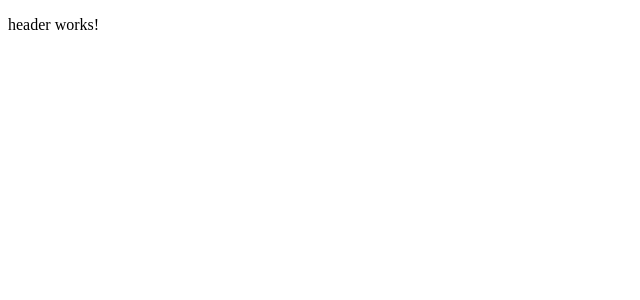
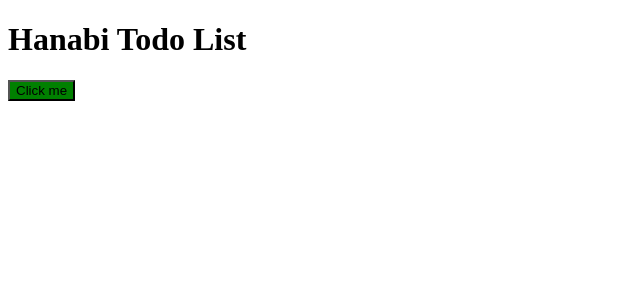
Before and after one commit to alejandro-ao/angular-todo-list, an Angular app: page / in a window 1280 px wide. Shown: the top 300 px of the page, without its empty margins (0-640 px from the left). Built offline with nearby package versions, Linux system fonts and the light colour scheme.

Commit message:
feat(header): create button component

```diff
--- a/src/app/app.module.ts
+++ b/src/app/app.module.ts
@@ -3,11 +3,13 @@ import { BrowserModule } from '@angular/platform-browser';
 
 import { AppComponent } from './app.component';
 import { HeaderComponent } from './components/header/header.component';
+import { ButtonComponent } from './components/button/button.component';
 
 @NgModule({
   declarations: [
     AppComponent,
-    HeaderComponent
+    HeaderComponent,
+    ButtonComponent
   ],
   imports: [
     BrowserModule
--- /dev/null
+++ b/src/app/components/button/button.component.html
@@ -0,0 +1,3 @@
+<button [ngStyle]="{ 'background-color': color }" (click)="onClick()">
+  {{ text }}
+</button>
--- /dev/null
+++ b/src/app/components/button/button.component.ts
@@ -0,0 +1,19 @@
+import { Component, Input, OnInit } from '@angular/core';
+
+@Component({
+  selector: 'app-button',
+  templateUrl: './button.component.html',
+  styleUrls: ['./button.component.css'],
+})
+export class ButtonComponent implements OnInit {
+  constructor() {}
+
+  ngOnInit(): void {}
+
+  @Input() text: string = '';
+  @Input() color: string = '';
+
+  onClick() {
+    console.log('Button clicked');
+  }
+}
--- a/src/app/components/header/header.component.html
+++ b/src/app/components/header/header.component.html
@@ -1 +1,5 @@
-<p>header works!</p>
+<div>
+  <h1>{{ title }}</h1>
+
+  <app-button text="Click me" color="green"></app-button>
+</div>
--- a/src/app/components/header/header.component.ts
+++ b/src/app/components/header/header.component.ts
@@ -7,6 +7,7 @@ import { Component, OnInit } from '@angular/core';
 })
 export class HeaderComponent implements OnInit {
 
+  title: string= "Hanabi Todo List"
   constructor() { }
 
   ngOnInit(): void {
```
Also changed, not shown: src/app/app.component.html (line endings or trailing spaces), src/app/components/button/button.component.css (added), 1 other file (tests, documents, lock files or other folders).
